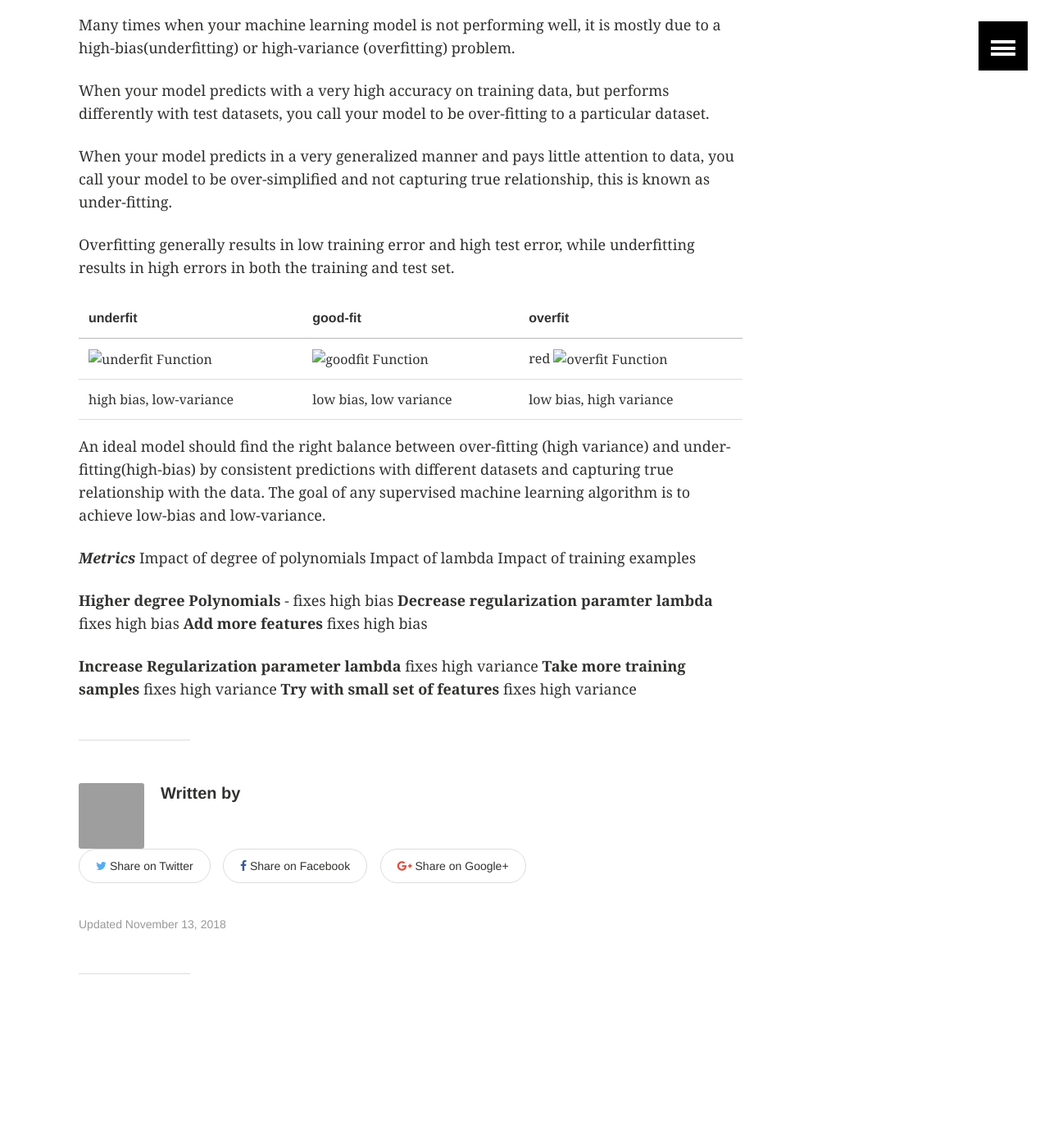
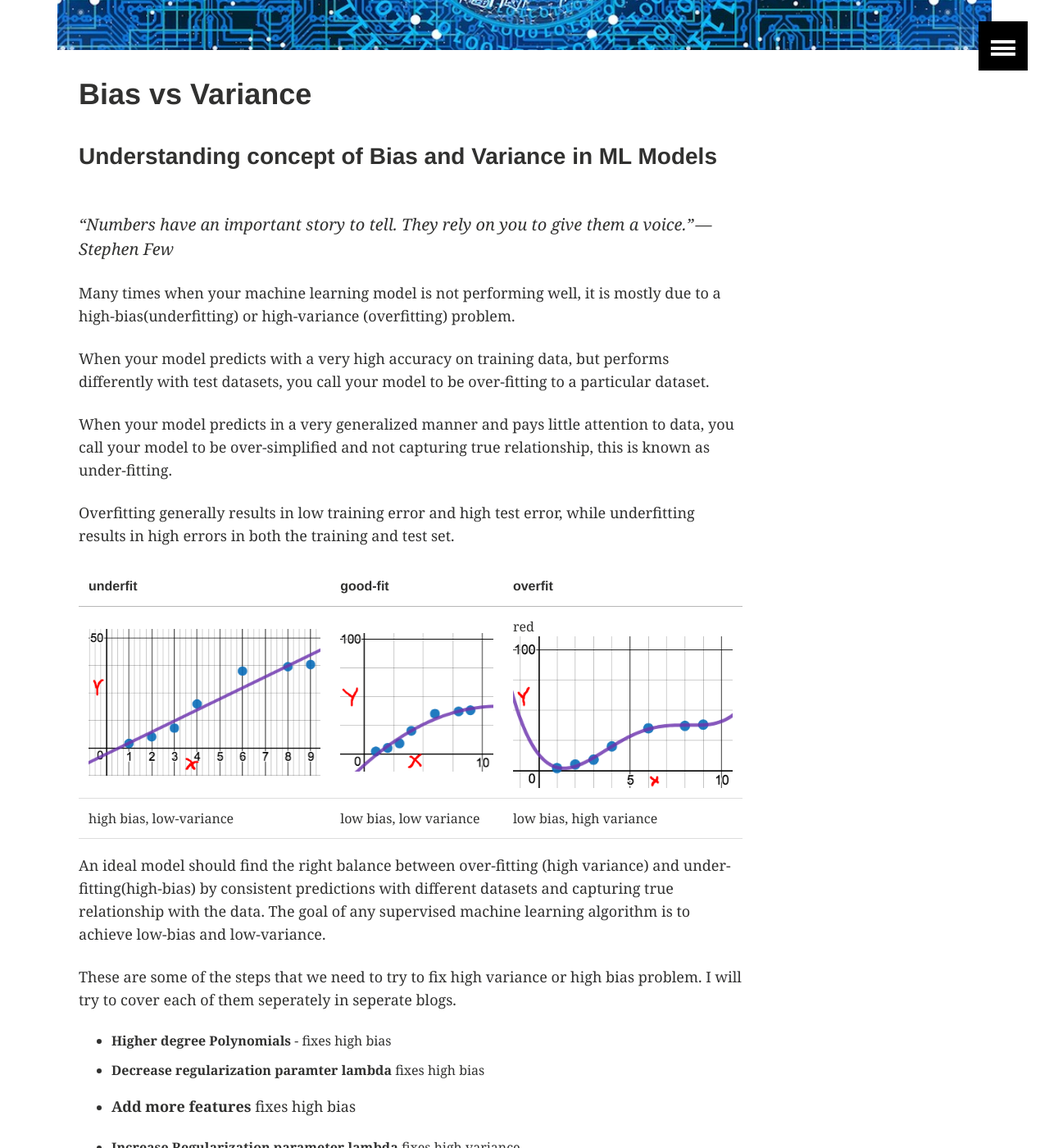
Before and after one commit to celiberate/TPE, a Jekyll site: the page built from _posts/2018-11-13-Bias vs Variance.md, in a window 1280 px wide and 1400 px high, scrolled down 430 px. Shown: the whole window at 82% size. Built offline with Jekyll 4.4.1, drawn with Linux system fonts in a browser that asks for light colours; comment, search, counter and statistics services are not loaded; some of the changed text lies outside the part shown; grey boxes are pictures that could not be loaded.

```diff
--- a/_data/navigation.yml
+++ b/_data/navigation.yml
@@ -2,4 +2,5 @@
 
 - title: About
   url: /about/
-  excerpt: "Things I’ve designed, illustrated, developed, coded, and whatever."
+  excerpt: "My journey so far"
+  image: menu-about.png
--- a/_posts/2018-11-13-Bias vs Variance.md
+++ b/_posts/2018-11-13-Bias vs Variance.md
@@ -1,16 +1,16 @@
 ---
 layout: article
-author: Shivam Sinha
 title: Bias vs Variance
 description: Understanding concept of Bias and Variance in ML Models
 comments: true
 quote: “Numbers have an important story to tell. They rely on you to give them a voice.” — Stephen Few
+image:
+    teaser: assets/biasvariance.jpg
+    feature: feature.jpg
 ---
-Hyperparameters - Hyperparameters are the parameters that are used to tune the performance of our model.
+<i>{{ page.quote }}</i>
 
-Train/Validation/Test Set data
-
- Many times when your machine learning model is not performing well, it is mostly due to a high-bias(underfitting) or high-variance (overfitting) problem.
+Many times when your machine learning model is not performing well, it is mostly due to a high-bias(underfitting) or high-variance (overfitting) problem.
 
  When your model predicts with a very high accuracy on training data, but performs differently with test datasets, you call your model to be over-fitting to a particular dataset.
 
@@ -20,23 +20,19 @@
 
 | underfit | good-fit | overfit|
 |-------|--------|---------|
-| ![underfit Function](/assets/LinearRegression/underfit.jpg) | ![goodfit Function](/assets/LinearRegression/goodfit.png) | red ![overfit Function](/assets/LinearRegression/overfit.jpg) |
+| ![underfit Function]({{site.url}}/images/assets/LinearRegression/underfit.jpg) | ![goodfit Function]({{site.url}}/images/assets/LinearRegression/goodfit.png) | red ![overfit Function]({{site.url}}/images/assets/LinearRegression/overfit.jpg) |
 |-------|--------|---------|
 | high bias, low-variance | low bias, low variance | low bias, high variance |
 
 
  An ideal model should find the right balance between over-fitting (high variance) and under-fitting(high-bias) by consistent predictions with different datasets and capturing true relationship with the data. The goal of any supervised machine learning algorithm is to achieve low-bias and low-variance.
 
-***Metrics***
-Impact of degree of polynomials
-Impact of lambda
-Impact of training examples
+These are some of the steps that we need to try to fix high variance or high bias problem. I will try to cover each of them seperately in seperate blogs.
 
+ - **Higher degree Polynomials** - fixes high bias
+ - **Decrease regularization paramter lambda** fixes high bias
+ - **Add more features** fixes high bias
 
- **Higher degree Polynomials** - fixes high bias
- **Decrease regularization paramter lambda** fixes high bias
- **Add more features** fixes high bias
-
- **Increase Regularization parameter lambda** fixes high variance
- **Take more training samples** fixes high variance
- **Try with small set of features** fixes high variance
+ - **Increase Regularization parameter lambda** fixes high variance
+ - **Take more training samples** fixes high variance
+ - **Try with small set of features** fixes high variance
```
Also changed, not shown: _posts/2018-11-06-Linear Regression.md (+9 -8 lines), _posts/2018-11-28-Logistic Regression.md (+10 -10 lines), _posts/2018-12-05-Label encoding.md (added, +69 -0 lines), _posts/2018-12-05-Statistics.md (deleted, +0 -34 lines), README.md, images/assets/biasvariance.jpg (added), images/assets/gettingstarted.jpg, images/assets/labelencoding/initial.png (added), images/assets/labelencoding/labelencoding.png (added), images/assets/labelencoding/onehotencoding.png (added), images/assets/teaser.png (added), images/menu-about.png (added), images/teaser.jpg, images/teaser.png (deleted), 2 other files.
